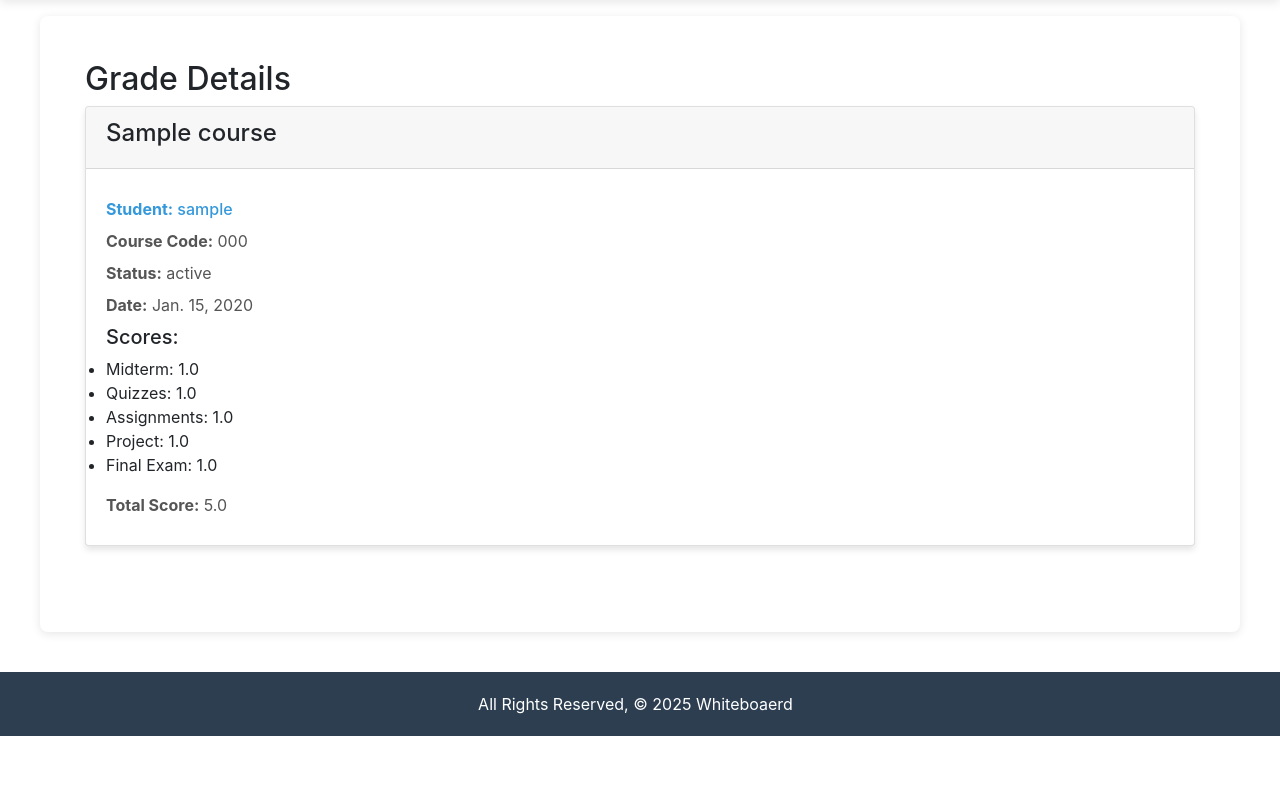
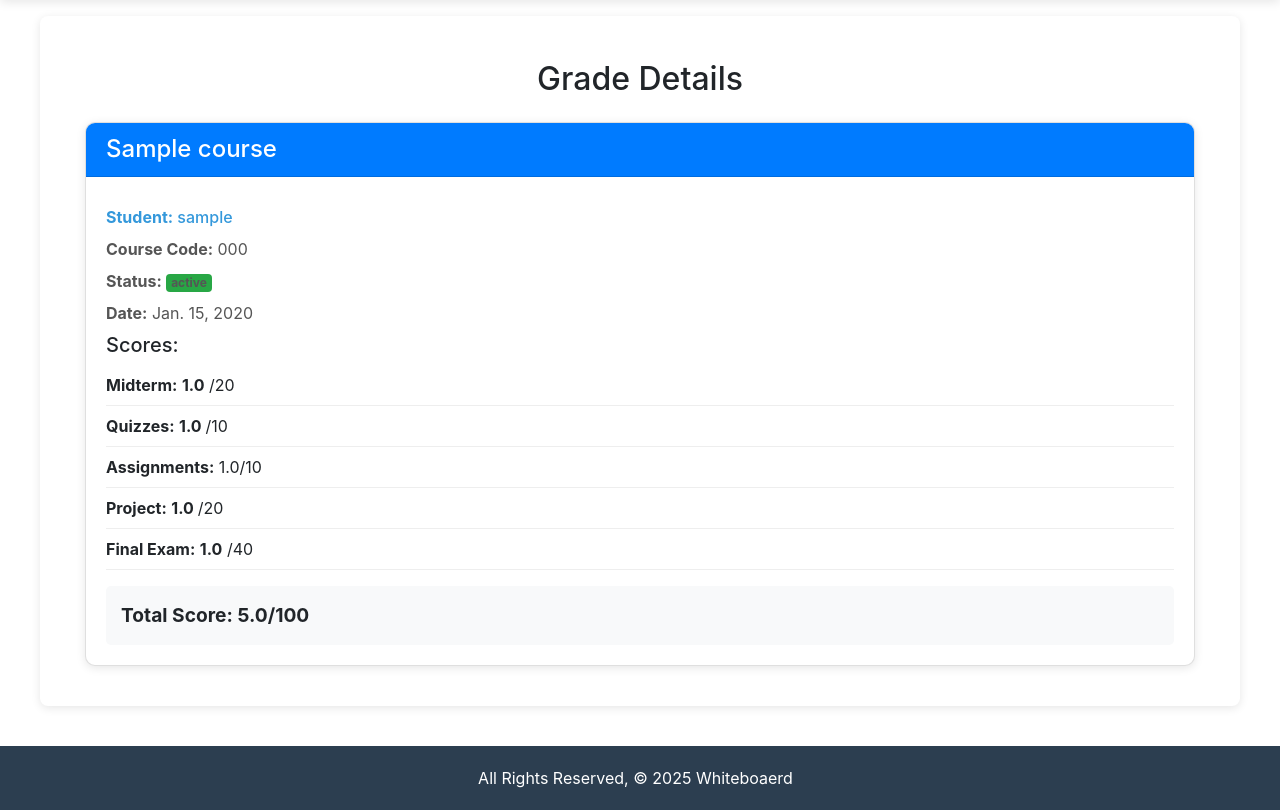
Before and after one commit to ALIMAHDI500/whiteboard, a Django app: page /courses/1/add_grade/ in a window 1280 px wide. Shown: the part 64-874 px from the top of the page. Before the commit the page ends 800 px from the top, so only its background shows below. Run offline with Django 5.2, Linux system fonts and the light colour scheme; tables that the repository leaves empty hold one stand-in row (values such as "Sample post"); some libraries are stand-ins or nearby versions.

Commit message:
Edit some block

```diff
--- a/main_app/forms.py
+++ b/main_app/forms.py
@@ -52,7 +52,7 @@ class RegisterForm(UserCreationForm):
 
     def __init__(self, *args, **kwargs):
         super().__init__(*args, **kwargs)
-        # Customize the username field
+
         self.fields['username'].widget.attrs.update({'class': 'form-control', 'placeholder': 'Enter username'})
         self.fields['password1'].widget.attrs.update({'class': 'form-control', 'placeholder': 'Enter password'})
         self.fields['password2'].widget.attrs.update({'class': 'form-control', 'placeholder': 'Confirm password'})
@@ -136,15 +136,8 @@ class Add_Enrollment_Student(forms.ModelForm):
 
         class Meta:
            model = Enrollment
-           fields = []
+           fields = ['student', 'course']
 
-        def save(self, commit=True):
-          enrollment = super().save(commit=False)
-          user = self.cleaned_data['user']
-          enrollment.student = user
-          if commit:
-            enrollment.save()
-          return enrollment
 
 
 class GradeForm(forms.ModelForm):
--- a/main_app/templates/main_app/grade_detail.html
+++ b/main_app/templates/main_app/grade_detail.html
@@ -1,57 +1,62 @@
 {% extends "base.html" %}
 
 {% block content %}
+<style>
+    .grade-card {
+        border-radius: 10px;
+        box-shadow: 0 2px 10px rgba(0,0,0,0.1);
+    }
+    .score-item {
+        padding: 8px 0;
+        border-bottom: 1px solid #eee;
+    }
+    .total-score {
+        background: #f8f9fa;
+        padding: 15px;
+        border-radius: 5px;
+        font-size: 1.2em;
+        font-weight: bold;
+    }
+</style>
+
 <div class="container mt-4">
-    <h2>Grade Details</h2>
+    <h2 class="text-center mb-4">Grade Details</h2>
 
-    <div class="card">
-        <div class="card-header">
-            <h4>{{ enrollment.course.course_name }}</h4>
+    <div class="card grade-card">
+        <div class="card-header bg-primary text-white">
+            <h4 class="mb-0">{{ enrollment.course.course_name }}</h4>
         </div>
         <div class="card-body">
             <p><strong>Student:</strong> {{ enrollment.student.username }}</p>
             <p><strong>Course Code:</strong> {{ enrollment.course.course_code }}</p>
 
             {% if grade %}
-                <p><strong>Status:</strong> {{ grade.status }}</p>
+                <p><strong>Status:</strong>
+                    <span class="badge bg-success">{{ grade.status }}</span>
+                </p>
                 <p><strong>Date:</strong> {{ grade.date }}</p>
 
                 <h5>Scores:</h5>
-                <ul>
-                    <li>Midterm: {{ grade.midterm }}</li>
-                    <li>Quizzes: {{ grade.quizzes }}</li>
-                    <li>Assignments: {{ grade.assignments }}</li>
-                    <li>Project: {{ grade.project }}</li>
-                    <li>Final Exam: {{ grade.final_exam }}</li>
-                </ul>
+                <div class="score-item"><strong>Midterm:</strong> <b> {{ grade.midterm }}</b> /20</div>
+                <div class="score-item"><strong>Quizzes:</strong> <b>{{ grade.quizzes }} </b>/10</div>
+                <div class="score-item"><strong>Assignments:</strong> {{ grade.assignments}}</b>/10</div>
+                <div class="score-item"><strong>Project:</strong> <b>{{ grade.project }} </b>/20</div>
+                <div class="score-item"><strong>Final Exam:</strong> <b> {{ grade.final_exam }}</b> /40</div>
 
-                <p><strong>Total Score:</strong> {{ grade.total_score }}</p>
-
+                <div class="total-score mt-3">
+                    Total Score: {{ grade.total_score }}/100
+                </div>
 
                 {% if user.profile.role == 'Teacher' %}
-                    <a href="{% url 'update_grade' enrollment_id=enrollment.id %}" class="btn btn-warning">
-                        Update Grade
-                    </a>
+                    <div class="mt-3">
+                        <a href="{% url 'update_grade' enrollment_id=enrollment.id %}" class="btn btn-warning">
+                            Update Grade
+                        </a>
+                    </div>
                 {% endif %}
             {% else %}
-                <div class="alert alert-info">
-                    No grade record found for this enrollment.
-                </div>
 
-
-                {% if user.profile.role == 'Teacher' %}
-                    <a href="{% url 'update_grade' enrollment_id=enrollment.id %}" class="btn btn-primary">
-                        Add Grade
-                    </a>
-                     <a href="{% url 'index' %}" class="btn btn-secondary">Back to Courses</a>
-                {% else %}
-                    <div class="alert alert-warning">
-                        Grade not yet available. Please check back later.
-                    </div>
-                {% endif %}
             {% endif %}
-
-
         </div>
     </div>
 </div>
--- a/main_app/templates/main_app/student_course.html
+++ b/main_app/templates/main_app/student_course.html
@@ -10,7 +10,7 @@
               <span class="card-title">{{ enrollment.course.course_code }}</span>
               <p>Code: {{ enrollment.course.course_code }}</p>
               <p>Course Name: {{ enrollment.course.course_name }}</p>
-              <p>Teacher: {{ enrollment.course.user_name }}</p>
+
             </div>
             <a href="{% url 'grade_detail' enrollment_id=enrollment.id %}" class="btn btn-primary">
               View Grade
```
